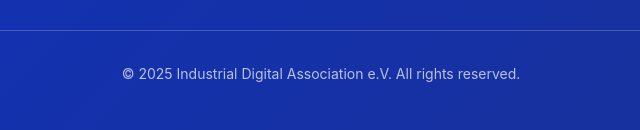
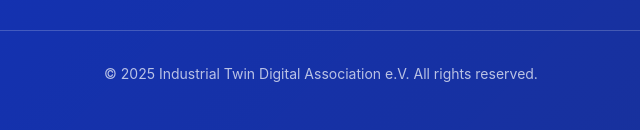
Before and after one commit to admin-shell-io/admin-shell-io.github.io, a plain HTML site: page index.html in a window 1280 px wide. Shown: the part 986-1116 px from the top of the page, 319-959 px from the left. Drawn offline with Linux system fonts and the light colour scheme; a web font is replaced by a local one.

Commit message:
Update index.html

```diff
--- a/index.html
+++ b/index.html
@@ -492,7 +492,7 @@
             </div>
         </div>
         <div class="footer-bottom">
-            <p>&copy; 2025 Industrial Digital Association e.V. All rights reserved.</p>
+            <p>&copy; 2025 Industrial Twin Digital Association e.V. All rights reserved.</p>
         </div>
     </footer>
 </body>
```
